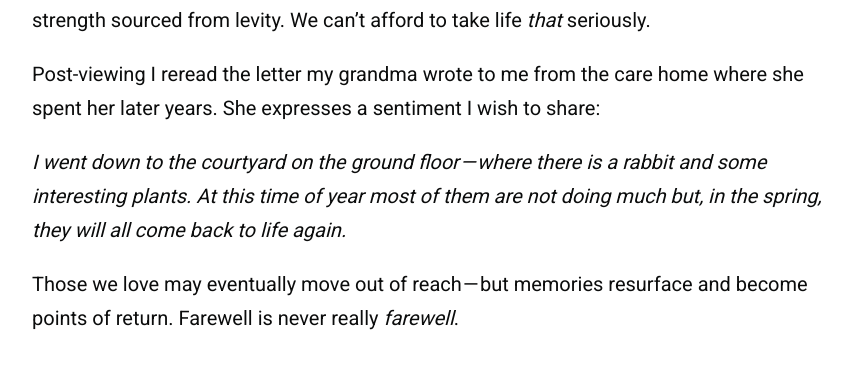
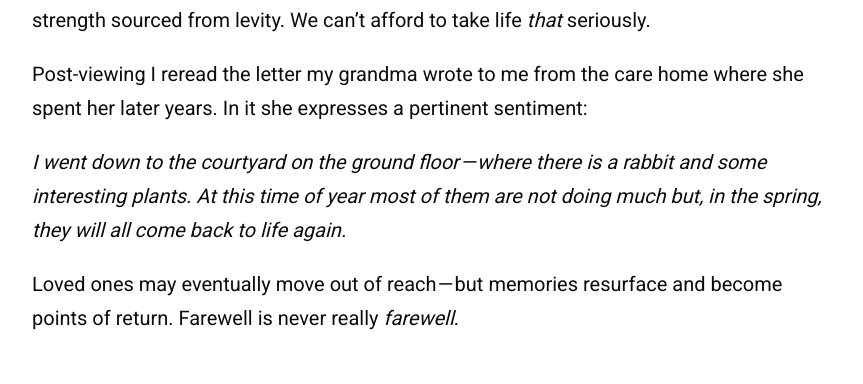
Before and after one commit to zoeurl/zoedowney.github.io, a Jekyll site: the page built from _posts/2023-07-12-the-farewell.md, in a window 1280 px wide. Shown: the part 1850-2234 px from the top of the page, without its empty margins (208-1071 px from the left). Built offline with Jekyll 4.4.1, drawn with Linux system fonts in a browser that asks for light colours.

Commit message:
Update 2023-07-12-the-farewell.md

```diff
--- a/_posts/2023-07-12-the-farewell.md
+++ b/_posts/2023-07-12-the-farewell.md
@@ -16,11 +16,10 @@
 
 Billi’s means of coping is by exorcising her emotions. Hence, family members discourage her from visiting her grandmother. They’re afraid her tears will uncover the lie. Billi and I are equally sentimental; each moment with Nai Nai feels like nostalgia in the making. She turns round from her seat at the dinner table, staring into the camera as if she’s looking at her granddaughter in a memory. We, the audience, stare back instead.
 
-I’m emotionally hooked on the story but it’s funny, too. There’s a joke Billi’s father tells about how to tactfully break bad news — it’s a light-hearted summary of the film’s thesis. Humour can be a great unifier in hard times. Managing in difficult circumstances requires strength sourced from levity. We can’t afford to take life _that_ seriously.
+I'm emotionally hooked on the story but it’s funny, too. There's a joke Billi’s father tells about how to tactfully break bad news — it’s a light-hearted summary of the film’s thesis. Humour can be a great unifier in hard times. Managing in difficult circumstances requires strength sourced from levity. We can’t afford to take life _that_ seriously.
 
-Post-viewing I reread the letter my grandma wrote to me from the care home where she spent her later years. She expresses a sentiment I wish to share:
-
+Post-viewing I reread the letter my grandma wrote to me from the care home where she spent her later years. In it she expresses a pertinent sentiment:
 
 _I went down to the courtyard on the ground floor — where there is a rabbit and some interesting plants. At this time of year most of them are not doing much but, in the spring, they will all come back to life again._
 
-Those we love may eventually move out of reach — but memories resurface and become points of return. Farewell is never really _farewell_.
+Loved ones may eventually move out of reach — but memories resurface and become points of return. Farewell is never really _farewell_.
```
